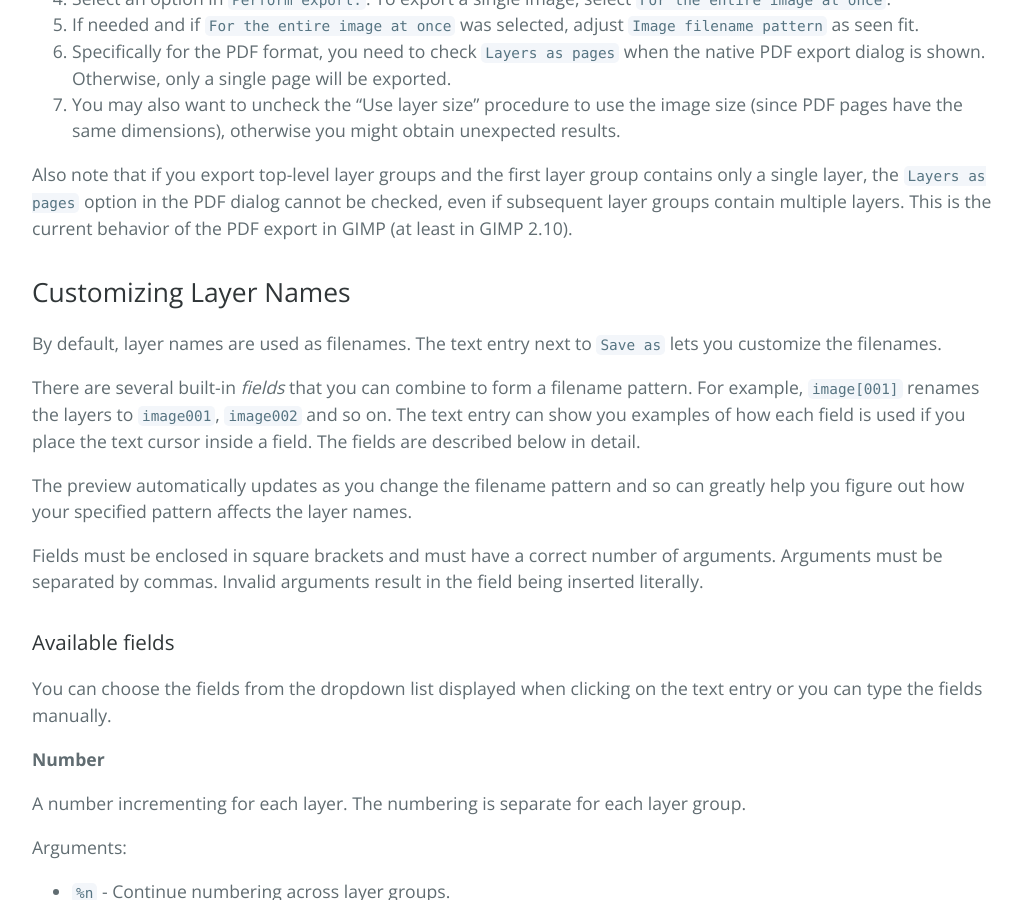
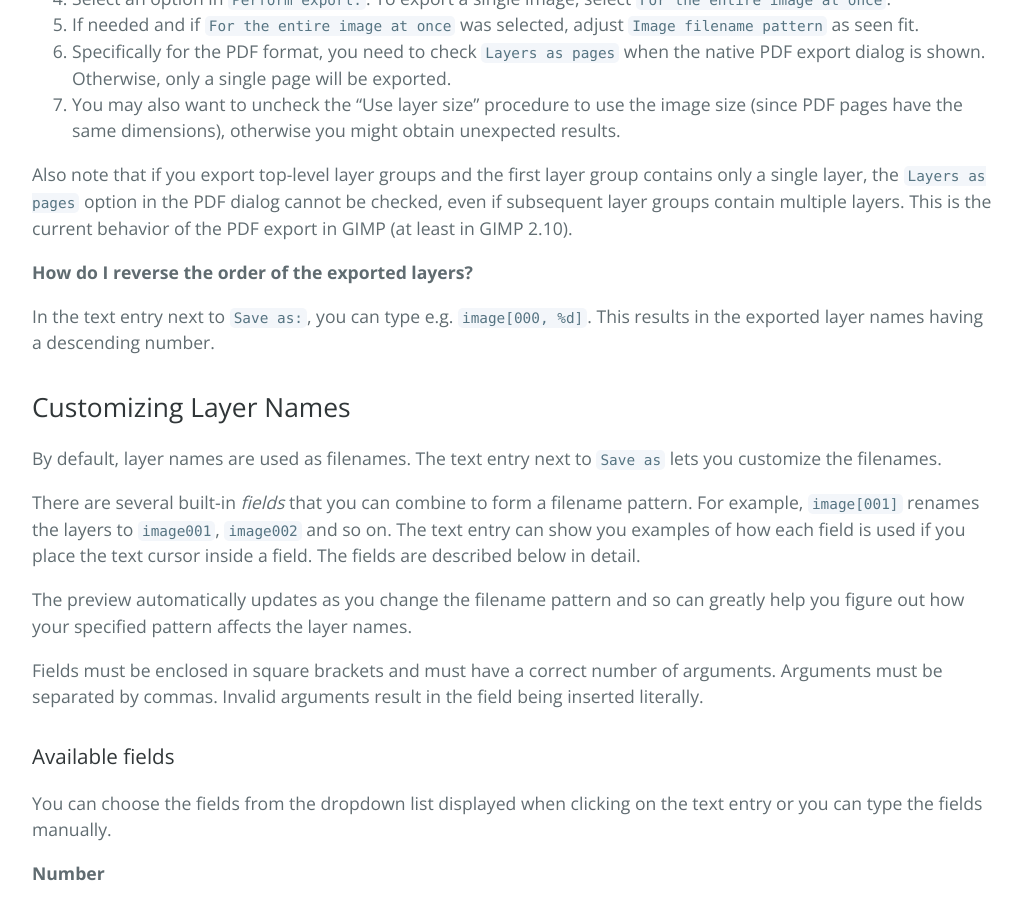
Before and after one commit to kamilburda/gimp-export-layers, a Jekyll site: the page built from sections/Customizing-Export.md, in a window 1280 px wide and 900 px high, scrolled down 3118 px. Shown: the whole window, without its empty margins (128-1150 px from the left). Built offline with Jekyll 4.4.1, drawn with Linux system fonts in a browser that asks for light colours.

Commit message:
Add example for simulating reversed order of export

```diff
--- a/sections/Customizing-Export.md
+++ b/sections/Customizing-Export.md
@@ -102,6 +102,12 @@ While multi-page PDF export is already possible in GIMP without any third-party
 7. You may also want to uncheck the "Use layer size" procedure to use the image size (since PDF pages have the same dimensions), otherwise you might obtain unexpected results.
 
 Also note that if you export top-level layer groups and the first layer group contains only a single layer, the `Layers as pages` option in the PDF dialog cannot be checked, even if subsequent layer groups contain multiple layers. This is the current behavior of the PDF export in GIMP (at least in GIMP 2.10).
+
+**How do I reverse the order of the exported layers?**
+
+In the text entry next to `Save as:`, you can type e.g. `image[000, %d]`.
+This results in the exported layer names having a descending number.
+
 
 
 Customizing Layer Names
```
